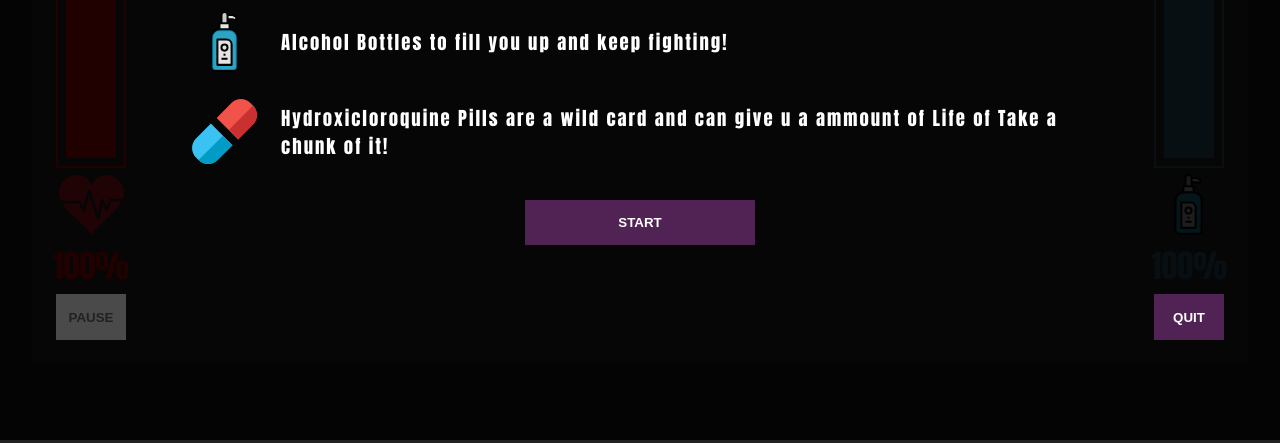
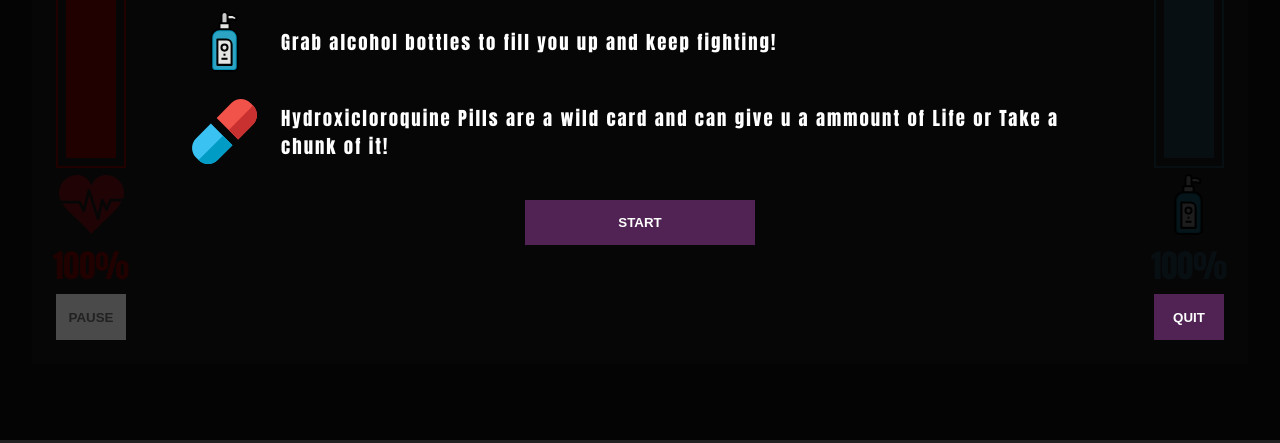
Before and after one commit to bruno0907/corona-fighter, a plain HTML site: page index.html in a window 1280 px wide. Shown: the part 357-800 px from the top of the page. Drawn offline with Linux system fonts and the light colour scheme.

Commit message:
Misspelling correction

```diff
--- a/index.html
+++ b/index.html
@@ -59,11 +59,11 @@
             </div>
             <div class="tutorial">
                 <img src="alcool.svg" class="screen-icons" alt="">
-                <h3>Alcohol Bottles to fill you up and keep fighting!</h3>
+                <h3>Grab alcohol bottles to fill you up and keep fighting!</h3>
             </div>
             <div class="tutorial">
                 <img src="cloroquina.svg" class="screen-icons"alt="">
-                <h3>Hydroxicloroquine Pills are a wild card and can give u a ammount of Life of Take a chunk of it!</h3>
+                <h3>Hydroxicloroquine Pills are a wild card and can give u a ammount of Life or Take a chunk of it!</h3>
             </div>
         </div>
 
```
